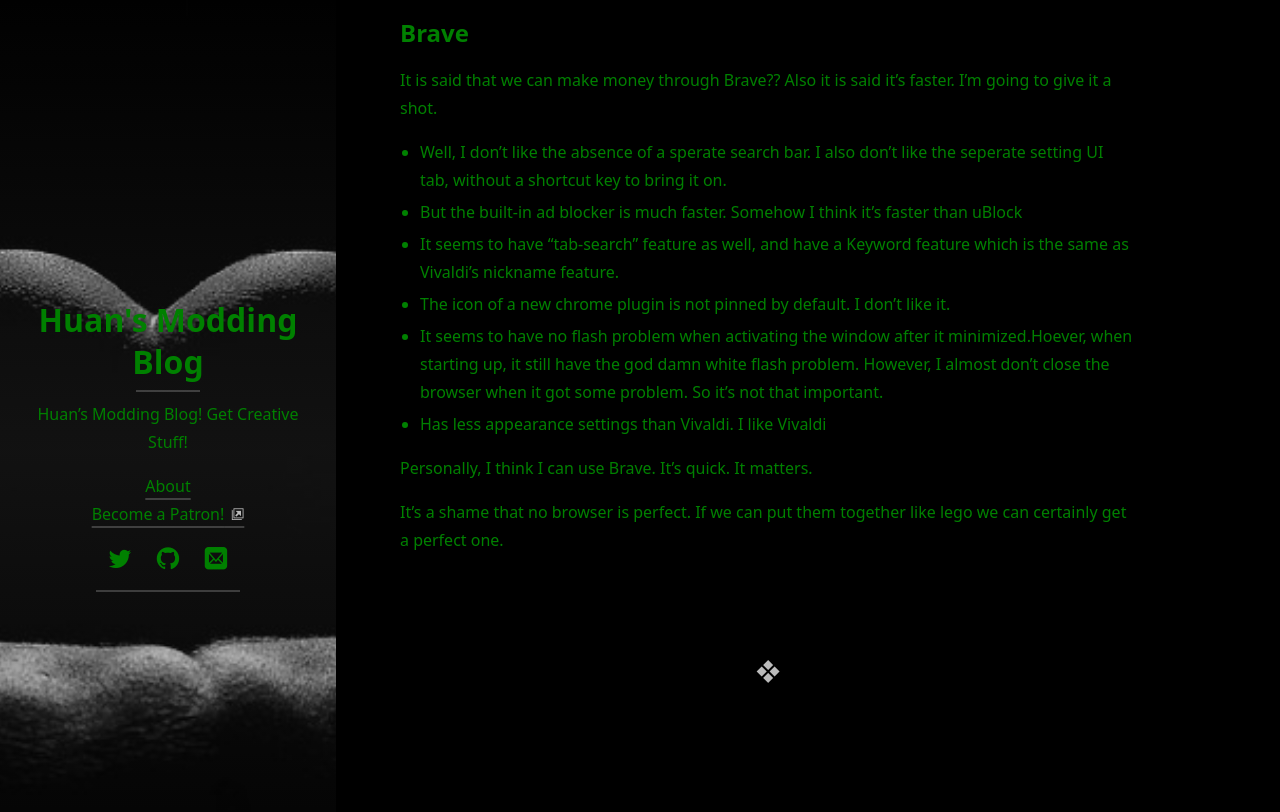
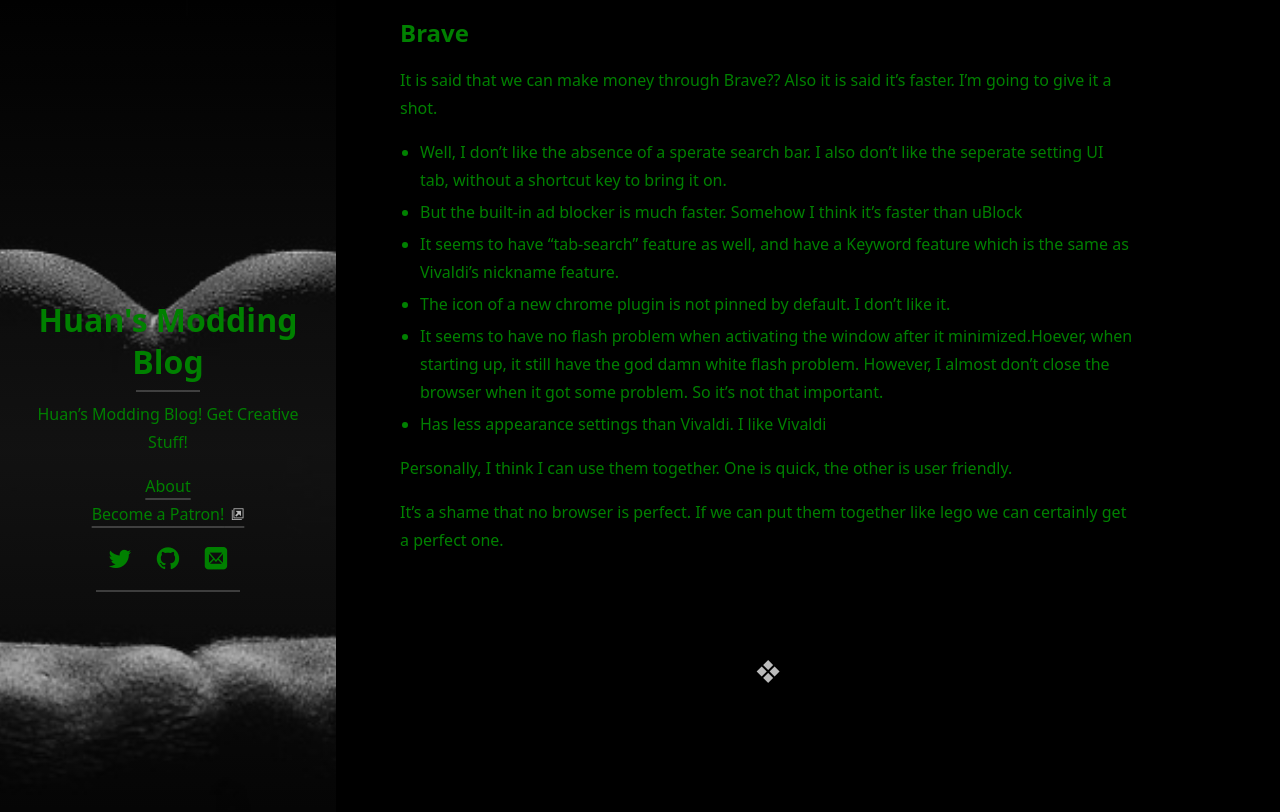
Before and after one commit to huanrenfeng/huanrenfeng.github.io, a Jekyll site: the page built from _posts/2020-11-19-switch-from-chrome-to-edge-to-vivaldi.md, in a window 1280 px wide and 900 px high, scrolled down 2686 px. Shown: the top 812 px of the window. Built offline with Jekyll 4.4.1, drawn with Linux system fonts in a browser that asks for light colours; cached includes are drawn as plain includes; nearby versions of some CDN libraries; some web fonts are replaced; our own code applies the rules of GitHub Pages for plain Markdown files; library files that are not in the unit come from our copies.

Commit message:
Update 2020-11-19-switch-from-chrome-to-edge-to-vivaldi.md

```diff
--- a/_posts/2020-11-19-switch-from-chrome-to-edge-to-vivaldi.md
+++ b/_posts/2020-11-19-switch-from-chrome-to-edge-to-vivaldi.md
@@ -91,8 +91,6 @@
 
 
 
-Personally, I think I can use Brave. It's quick. It matters.
-
-
+Personally, I think I can use them together. One is quick, the other is user friendly.
 
 It's a shame that no browser is perfect. If we can put them together like lego we can certainly get a perfect one.
```
